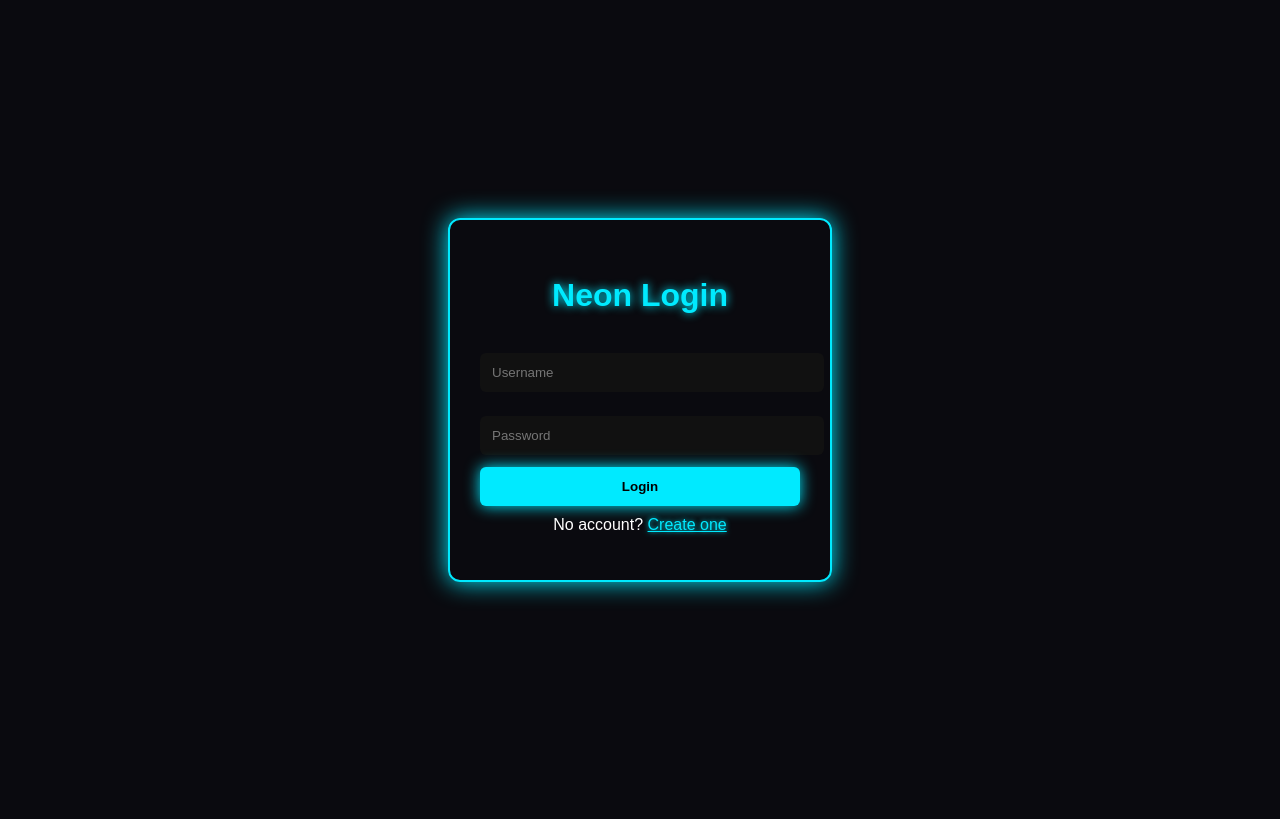
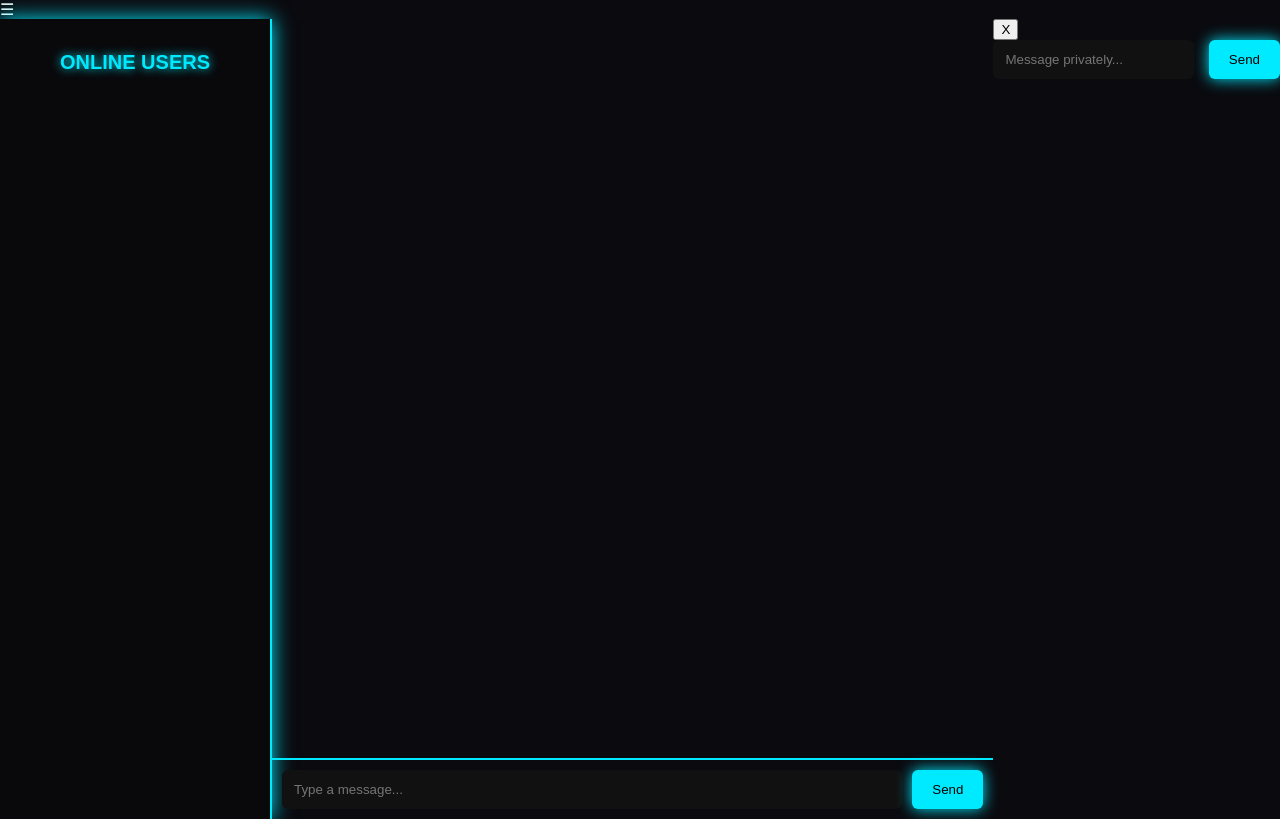
Before and after one commit to Namskaram/Chatsite, a website: page public/login.html in a window 1280 px wide. Drawn offline with nearby package versions, Linux system fonts and the light colour scheme; no server answers.

Commit message:
Update login.html

```diff
--- a/public/login.html
+++ b/public/login.html
@@ -1,27 +1,53 @@
 <!DOCTYPE html>
 <html>
 <head>
-    <title>Login</title>
+    <title>Neon Chat</title>
     <link rel="stylesheet" href="style.css">
 </head>
-<body class="auth-bg">
+<body class="chat-bg">
 
-    <div class="auth-box">
-        <h2 class="neon-title">Neon Login</h2>
+<!-- HAMBURGER (mobile) -->
+<div class="hamburger" onclick="toggleSidebar()">☰</div>
 
-        <input id="user" class="input" placeholder="Username">
-        <input id="pass" class="input" type="password" placeholder="Password">
+<div class="chat-container">
 
-        <button class="btn" onclick="login()">Login</button>
-
-        <p class="small-text">
-            No account?
-            <a href="signup.html" class="neon-link">Create one</a>
-        </p>
-
-        <p id="result" class="info"></p>
+    <!-- LEFT SIDEBAR -->
+    <div class="sidebar">
+        <h2 class="sidebar-title">ONLINE USERS</h2>
+        <div id="online-users" class="online-list"></div>
     </div>
 
-<script src="login.js"></script>
+    <!-- GLOBAL CHAT -->
+    <div class="chat-window">
+        <div id="messages" class="messages"></div>
+
+        <div class="input-area">
+            <input id="msgBox" class="chat-input" placeholder="Type a message...">
+            <button class="send-btn" onclick="sendMessage()">Send</button>
+        </div>
+    </div>
+
+    <!-- PRIVATE CHAT PANEL -->
+    <div id="private-panel" class="private-panel hidden">
+
+        <div class="private-header">
+            <span id="private-username"></span>
+            <button class="close-btn" onclick="closePrivateChat()">X</button>
+        </div>
+
+        <div id="private-messages" class="private-messages"></div>
+
+        <div class="private-input-area">
+            <input id="privateMsgBox" class="chat-input" placeholder="Message privately...">
+            <button class="send-btn" onclick="sendPrivate()">Send</button>
+        </div>
+
+    </div>
+
+</div>
+
+<script src="https://cdn.socket.io/4.7.2/socket.io.min.js"></script>
+<script src="chat.js"></script>
+
 </body>
 </html>
```
